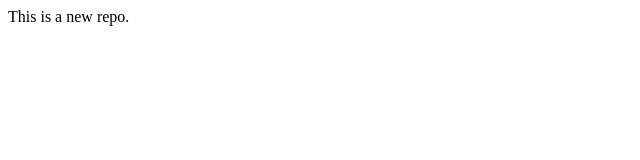
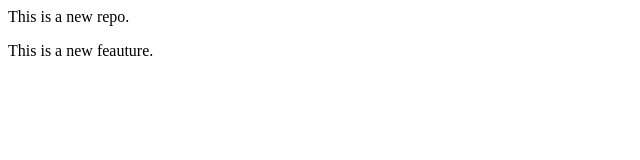
Before and after one commit to shivsharanprakash/localrepo, a plain HTML site: page index.html in a window 1280 px wide. Shown: the whole page, without its empty margins (0-640 px from the left). Drawn offline with Linux system fonts and the light colour scheme.

Commit message:
add new feature

```diff
--- a/index.html
+++ b/index.html
@@ -1 +1,2 @@
 <p>This is a new repo.</p>
+<p>This is a new feauture.</p>
```
Also changed, not shown: 1 other file.
